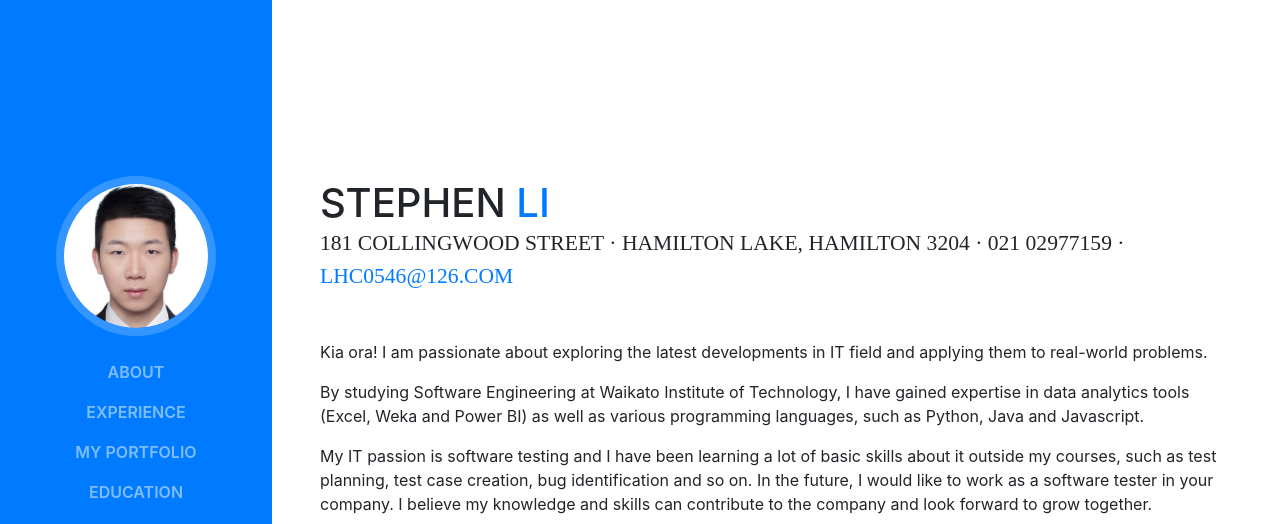
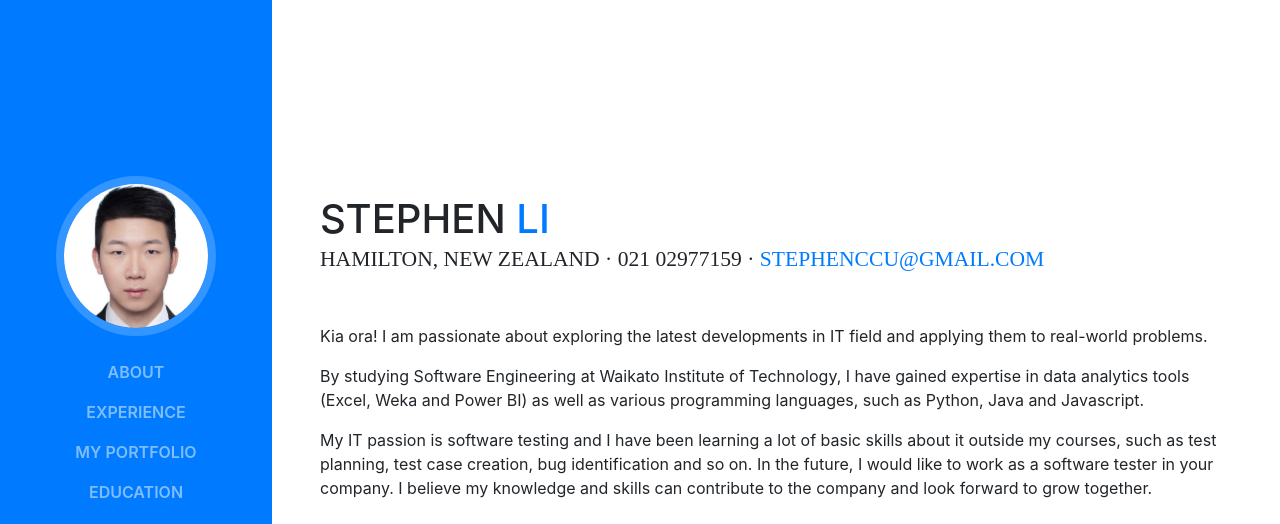
Before and after one commit to ccste/portfolio, a website with bundled scripts: page index.html in a window 1280 px wide. Shown: the top 524 px of the page. Built offline with nearby package versions, Linux system fonts and the light colour scheme; a web font is replaced by a local one.

Commit message:
Update index.html

```diff
--- a/index.html
+++ b/index.html
@@ -79,8 +79,8 @@
         <h1 class="mb-0">Stephen
           <span class="text-primary">Li</span>
         </h1>
-        <div class="subheading mb-5">181 Collingwood Street · Hamilton Lake, Hamilton 3204 · 021 02977159 ·
-          <a href="mailto:lhc0546@126.com">lhc0546@126.com</a>
+        <div class="subheading mb-5">Hamilton, New Zealand · 021 02977159 ·
+          <a href="mailto:stephenccu@gmail.com">stephenccu@gmail.com</a>
         </div>
         <p>Kia ora! I am passionate about exploring the latest developments in IT field and applying them to real-world
           problems.</p>
```
